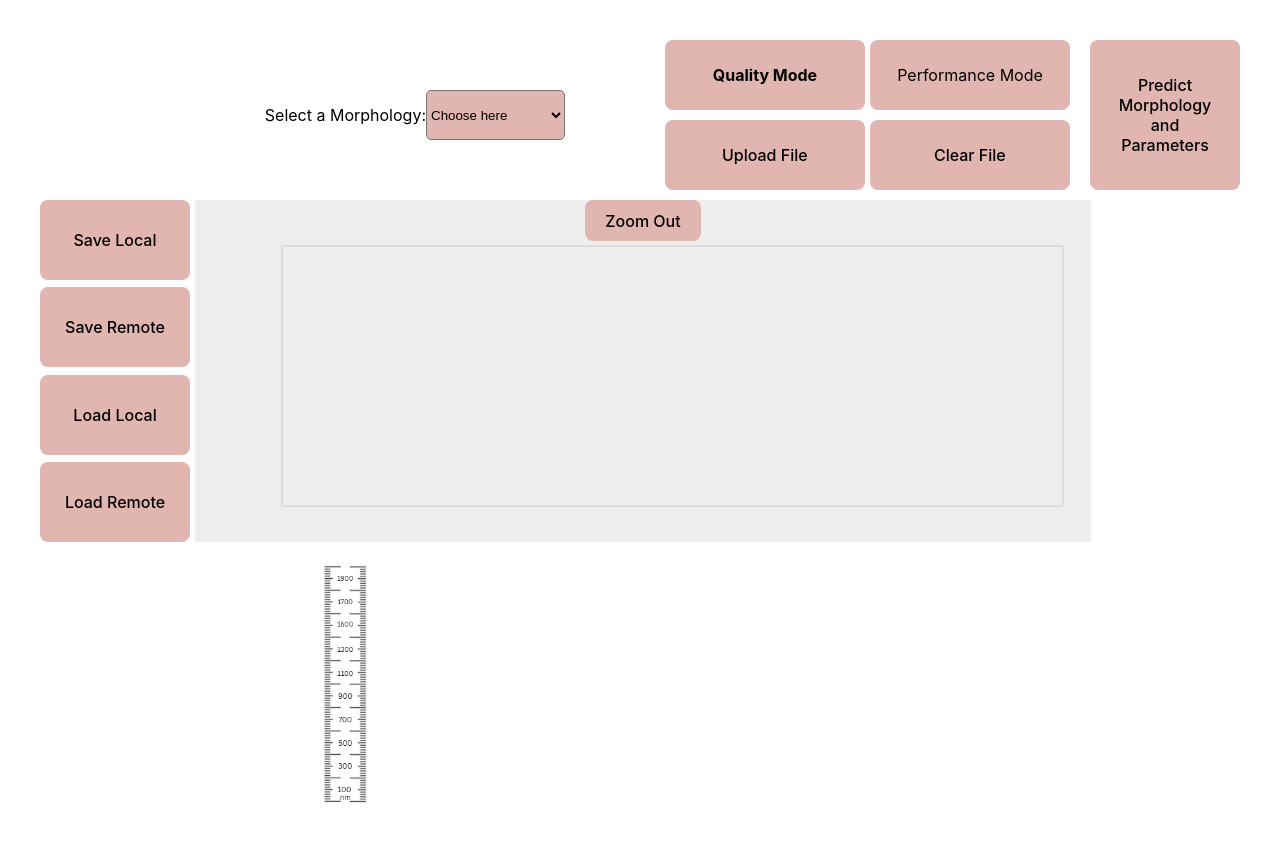
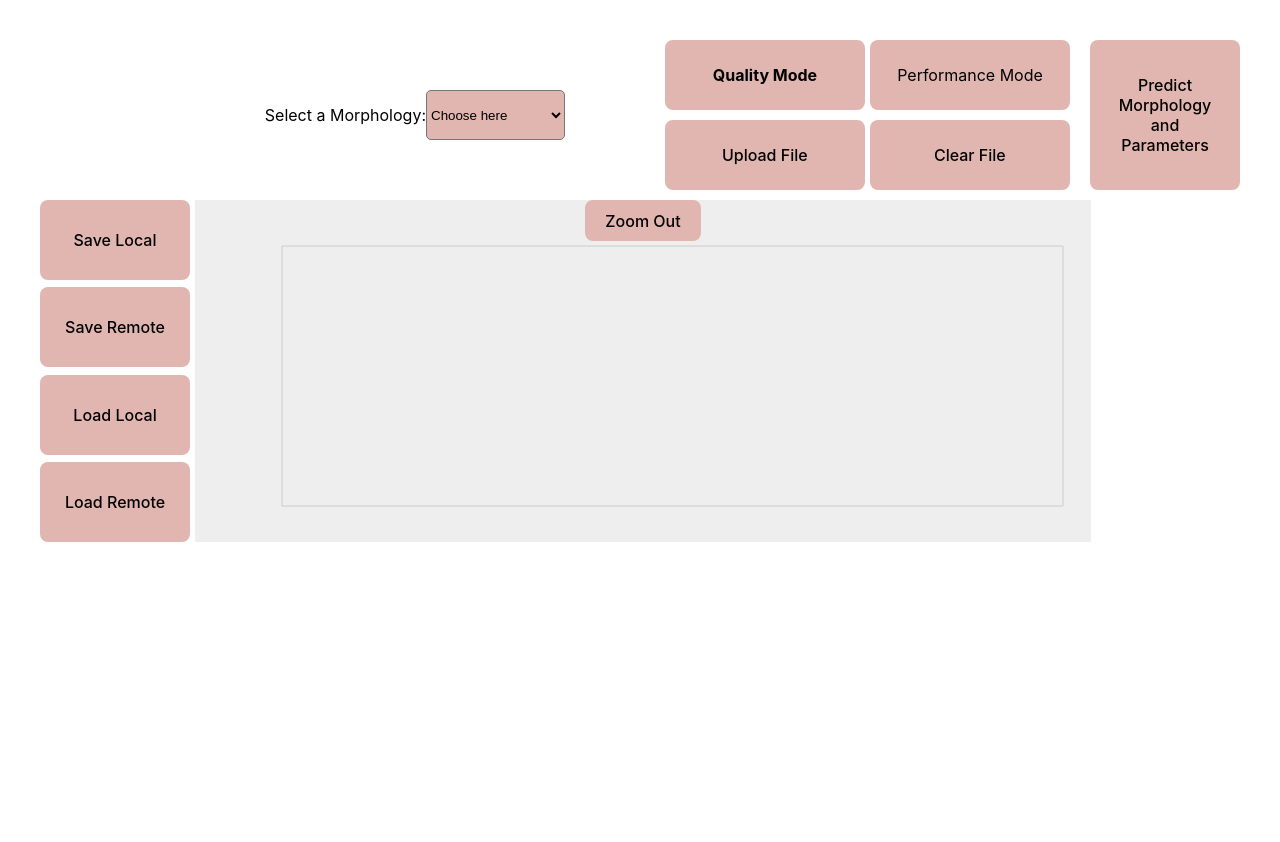
Before and after one commit to CSE-4939W-Team-2/SASGUI, a React (Vite) app in the folder SASGUI-Frontend/: page / in a window 1280 px wide. Shown: the top 842 px of the page. Built offline with nearby package versions, Linux system fonts and the light colour scheme.

Commit message:
made ruler disappear on non-morphology page

```diff
--- a/SASGUI-Frontend/src/components/Page.tsx
+++ b/SASGUI-Frontend/src/components/Page.tsx
@@ -74,7 +74,7 @@ export default function Page(props:Props){
                 </Canvas>
             </div>
             {/* Image Section */}
-            <div style={{ display: "flex", justifyContent: "center", alignItems: "center", marginTop: "20px" }}>
+            <div style={{ display: morphology=="/"? "none": "flex", justifyContent: "center", alignItems: "center", marginTop: "20px" }}>
                         <img
                             src={FinalRuler} // Using the imported path
                             alt="nanometer ruler"
```
